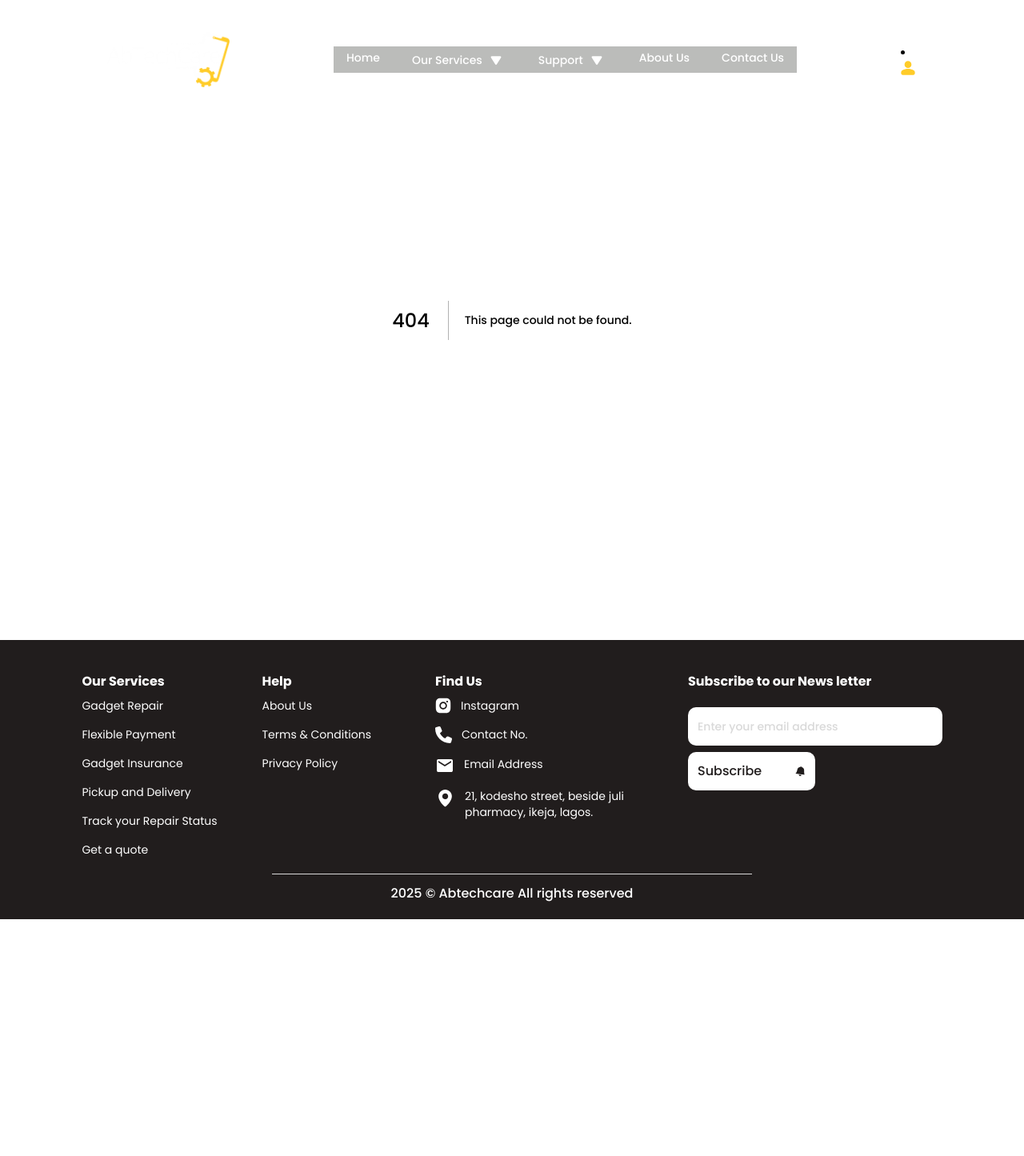
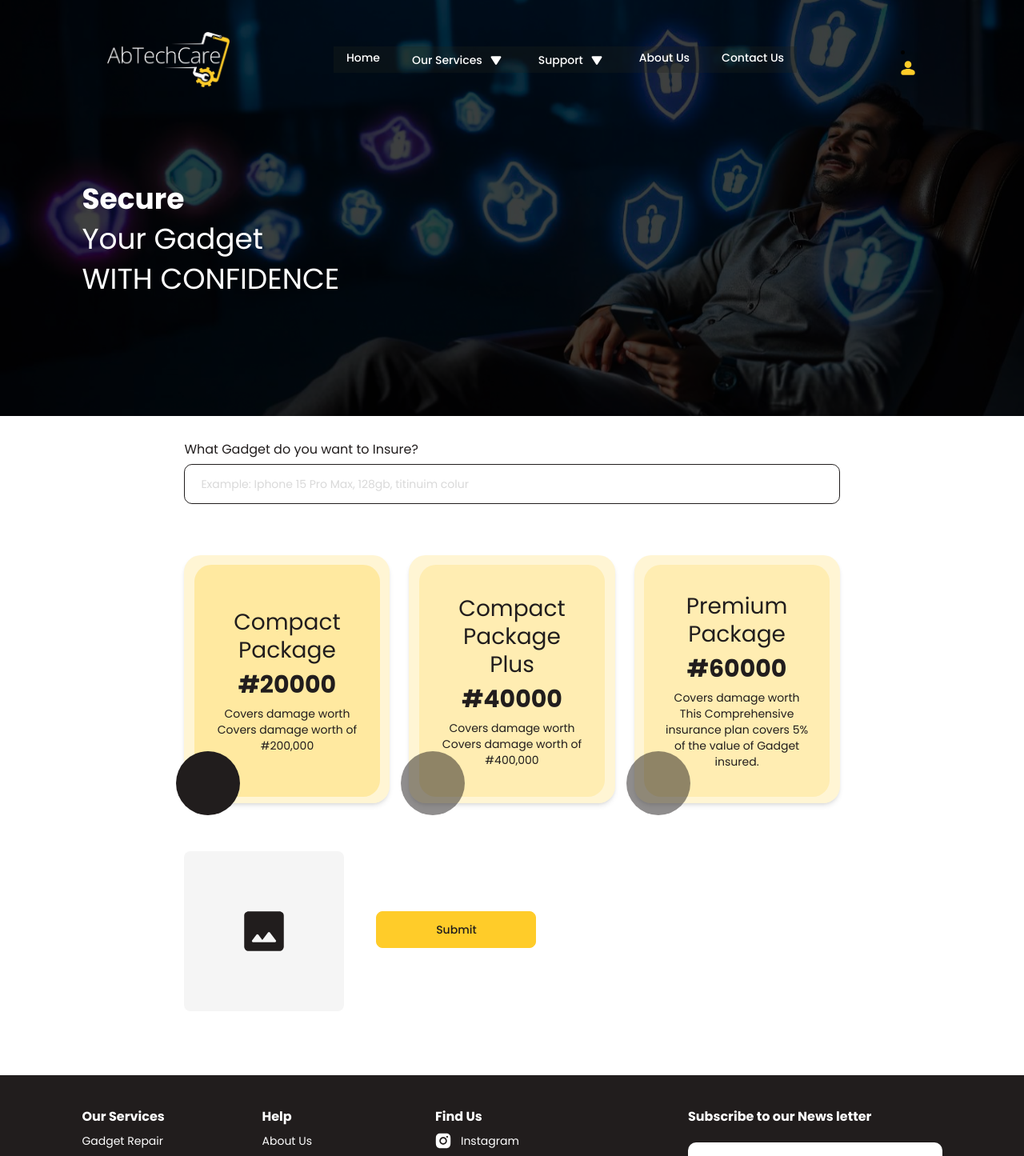
Before and after one commit to abrahamolas-company/abTechCare-website, a Next.js app: page /gadget-insurance in a window 1280 px wide. Before the commit this address had no page. Shown: the top 1445 px of the page at 80% size. Before the commit the page ends 1149 px from the top, so only its background shows below. Built offline with nearby package versions, Linux system fonts and the light colour scheme.

Commit message:
feat:add gadget insuraance page and component

```diff
--- /dev/null
+++ b/app/gadget-insurance/GadgetInsuranceHerosection.tsx
@@ -0,0 +1,32 @@
+'use client'
+import React, { useEffect, useState } from 'react'
+import { sectionPadding } from '@/app/styles/styles'
+import images from '@/public/images'
+import Image from 'next/image'
+import { motion } from 'framer-motion'
+
+export default function GadgetInsuranceHerosection() {
+    return (
+        <section className={`${sectionPadding} pt-40 md:pt-56 relative after:absolute after:blur-[100px] after:rounded-full after:w-80 after:h-60 after:bg-white/10 after:contents after:top-0 after:left-0 after:z-10`}>
+            <div className='absolute top-0 left-0 h-[70vh] w-full md:h-[65vh]'>
+                <Image src={images.insurance_bg_img} alt="Hero background" className='w-full h-full object-cover transition-opacity duration-1000 ease-in-out' />
+                <div className='absolute top-0 left-0 w-full h-full bg-black opacity-75'></div>
+            </div>
+            <div className='flex flex-col gap-14 z-10 relative md:flex-row md:justify-between'>
+                <div className='text-white md:w-1/2'>
+                    <motion.h1
+                        initial={{ opacity: 0, y: -6 }}
+                        whileInView={{ opacity: 1, y: 0 }}
+                        viewport={{ once: true }}
+                        transition={{ duration: 0.2, ease: 'linear' }}
+                        className='text-[36px] leading-[44px] md:leading-[50px] font-light'>
+                        <span className='font-bold'>Secure </span> <br />
+                        Your Gadget <br />
+                        WITH CONFIDENCE
+                    </motion.h1>
+
+                </div>
+            </div>
+        </section>
+    )
+}
--- /dev/null
+++ b/app/gadget-insurance/GadgetInsurancePage.tsx
@@ -0,0 +1,88 @@
+import React, { useState } from 'react'
+import GadgetInsuranceHerosection from './GadgetInsuranceHerosection'
+import Label from '../components/ui/label'
+import Input from '../components/ui/input'
+import { sectionPadding } from '../styles/styles'
+import Image from 'next/image'
+import { Icons } from '../components/ui/icons'
+
+function GadgetInsurancePage() {
+
+  const packages = [
+    { id: 1, name: "Compact Package", price: 20000, coverage: "Covers damage worth of #200,000" },
+    { id: 2, name: "Compact Package Plus", price: 40000, coverage: "Covers damage worth of #400,000" },
+    { id: 3, name: "Premium Package", price: 60000, coverage: "This Comprehensive insurance plan covers 5% of the value of Gadget insured." },
+  ];
+
+  const [selectedPackage, setSelectedPackage] = useState<number>(1);
+  const [image, setImage] = useState<string | null>(null);
+
+  const handleImageUpload = (event: React.ChangeEvent<HTMLInputElement>) => {
+    const file = event.target.files?.[0];
+    if (file) {
+      setImage(URL.createObjectURL(file));
+    }
+  };
+
+  return (
+    <div>
+      <GadgetInsuranceHerosection />
+      <form className={`${sectionPadding} pt-44 w-full mx-auto lg:w-[80%] flex flex-col gap-5 `}>
+        <div className="flex flex-col gap-[6px] mb-5">
+          <Label>What Gadget do you want to Insure?</Label>
+          <Input placeholder='Example: Iphone 15 Pro Max, 128gb, titinuim colur' />
+        </div>
+
+        {/* Cards */}
+        <div className="mt-6 flex flex-col md:flex-row gap-6 mb-10 justify-center">
+          {packages.map((pkg) => {
+            const isActive = selectedPackage === pkg.id;
+            return (
+              <div
+                key={pkg.id}
+                className="relative w-full h-full md:w-[272px] md:h-[310px] cursor-pointer"
+                onClick={() => setSelectedPackage(pkg.id)}
+              >
+                <div className="absolute inset-0 rounded-[21px] bg-[#FFCC29]/20 shadow-md"></div>
+
+                <div
+                  className={`relative flex flex-col items-center justify-center w-[90%] mx-auto h-[290px] rounded-[21px] p-6 my-3 text-center transition-all ${isActive ? "bg-[#FFCC29]/30 text-black" : "bg-[#FFCC29]/20 text-gray-500"
+                    }`}
+                >
+                  <h3 className="text-[28px] mb-2 leading-tight font-light text-[#211D1D]">{pkg.name}</h3>
+                  <p className="text-3xl font-extrabold text-[#211D1D]">#{pkg.price}</p>
+                  <p className="text-sm font-light mt-2 text-[#211D1D]">Covers damage worth {pkg.coverage}</p>
+                </div>
+
+                <div
+                  className={`absolute bottom-[-15px] left-[-10px] w-20 h-20 bg-[#211D1D] rounded-full transition-opacity ${isActive ? "opacity-100" : "opacity-50"
+                    }`}
+                ></div>
+              </div>
+            );
+          })}
+        </div>
+
+        <div className="flex items-center gap-10 ">
+          {/* Image Upload */}
+          <div className="text-center">
+            <input type="file" accept="image/*" className="hidden" id="image2" onChange={handleImageUpload} />
+            <label htmlFor="image2" className="flex items-center justify-center w-[100px] md:w-[200px] h-[100px] md:h-[200px] bg-[#F5F5F5] rounded-lg cursor-pointer ">
+              {image ? (
+                <Image src={image} alt="Uploaded Image 2" width={180} height={180} className="rounded-lg object-cover w-[100px] md:w-[200px] h-[100px] md:h-[200px]" />
+              ) : (
+                <Icons.Camera />
+              )}
+            </label>
+          </div>
+          <button className="bg-[#FFCC29] font-medium mb-1 text-sm rounded-lg text-[#211D1D] py-3 min-w-[200px] transition-all ease-in-out duration-300 border border-[#FFCC29] hover:bg-transparent hover:text-[#211D1D]">
+            Submit
+          </button>
+        </div>
+
+      </form>
+    </div>
+  )
+}
+
+export default GadgetInsurancePage
--- /dev/null
+++ b/app/gadget-insurance/page.tsx
@@ -0,0 +1,15 @@
+'use client'
+import React, { useState } from 'react'
+import GadgetInsurancePage from './GadgetInsurancePage'
+
+function GadgetInsurance() {
+
+    return (
+        <section className='pb-20'>
+            <GadgetInsurancePage />
+
+        </section>
+    )
+}
+
+export default GadgetInsurance
```
